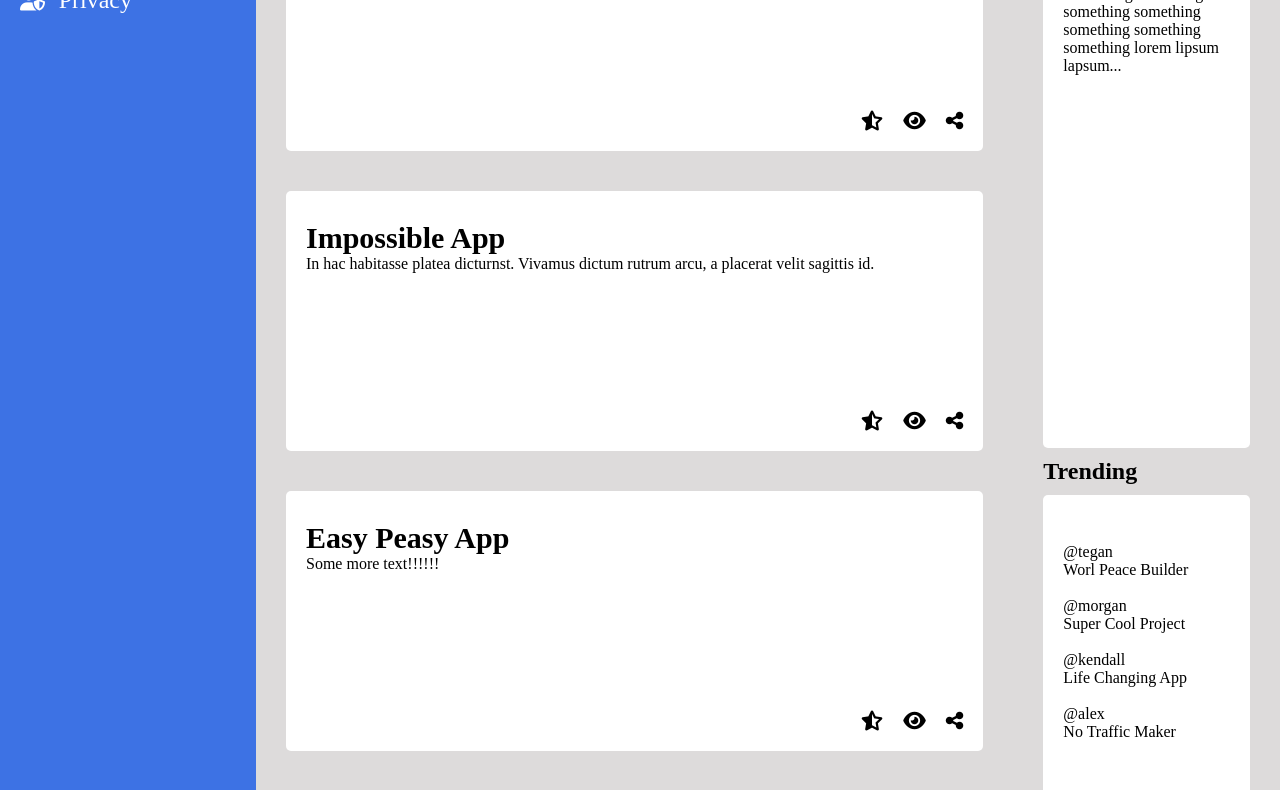
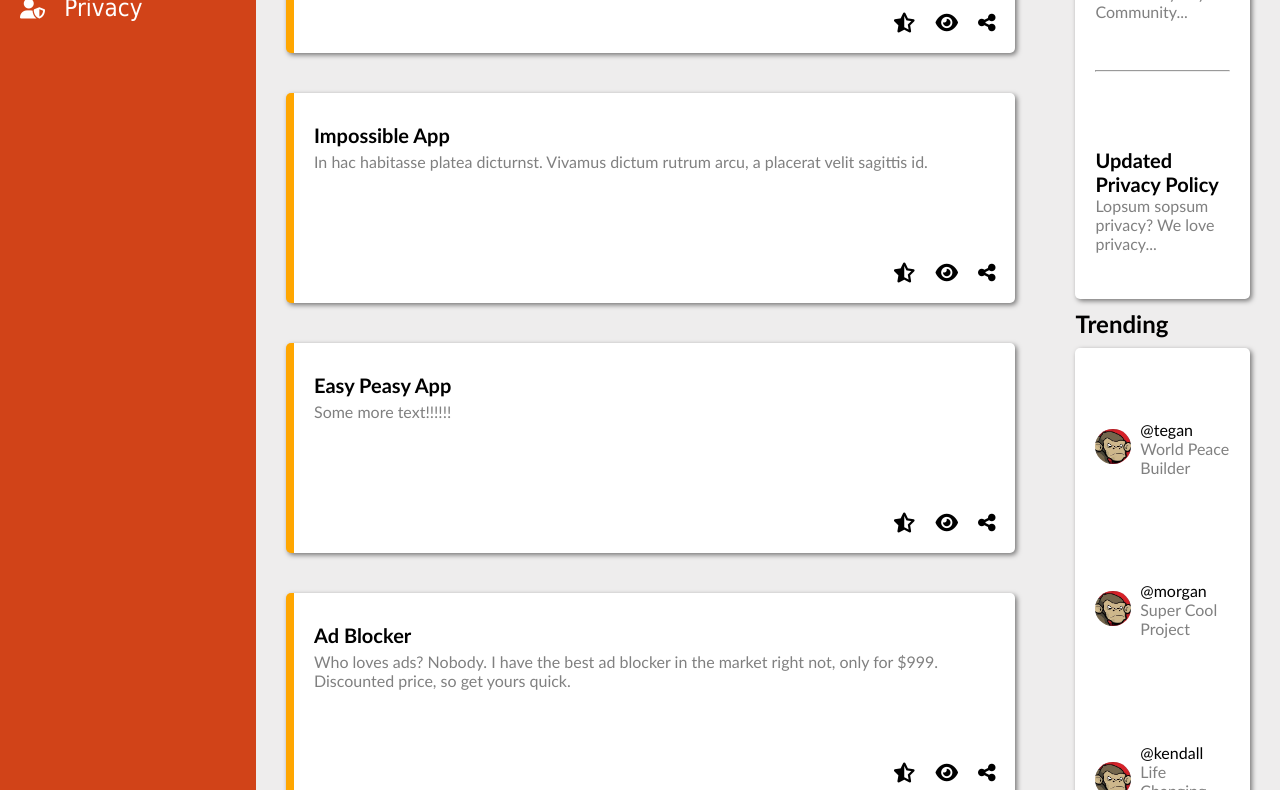
Before and after one commit to tauno01/admin-dashboard, a plain HTML site: page index.html in a window 1280 px wide. Shown: the part 651-1441 px from the top of the page. Drawn offline with Linux system fonts and the light colour scheme.

Commit message:
Made some styling changes.
Made some styling changes so the page would get a more personal touch.

```diff
--- a/index.html
+++ b/index.html
@@ -74,6 +74,8 @@
                     <button>Share</button>
                 </div>
         </div>
+
+        <!-- PROJECTS -->
 
         <div class="grid-container3">
             <div class="flex-container">
@@ -155,42 +157,44 @@
                     <div>
                         <div>
                             <h3>Site Maintenance</h3>
-                            <p>Maintain your sites regularly, or read this fucking article...</p>
+                            <p class="fuck">Lorem lipsu lapsum. Site maintenance? Site maintenance...</p>
                         </div>
+                        <hr>
                         <div>
                             <h3>Community Share Day</h3>
-                            <p>Narn vel lectus tincidunt, rutrum nulls eu, omaraa libero aliquam dictum pottitor...</p>
+                            <p>Lorem lipsum lapsum. Community day? Community...</p>
                         </div>
+                        <hr>
                         <div>
                             <h3>Updated Privacy Policy</h3>
-                            <p>Something something something something something something something lorem lipsum lapsum...</p>
+                            <p>Lopsum sopsum privacy? We love privacy...</p>
                         </div>
                     </div>
                     <h2>Trending</h2>
-                    <div>
+                    <div class="trending-grid">
                         <div>
-                            <img src="" alt="">
+                            <img src="./images/images.jpeg" alt="">
                         </div>
                         <div>
                             <p>@tegan</p>
-                            <p>Worl Peace Builder</p>
+                            <p>World Peace Builder</p>
                         </div>
                         <div>
-                            <img src="" alt="">
+                            <img src="./images/images.jpeg" alt="">
                         </div>
                         <div>
                             <p>@morgan</p>
                             <p>Super Cool Project</p>
                         </div>
                         <div>
-                            <img src="" alt="">
+                            <img src="./images/images.jpeg" alt="">
                         </div>
                         <div>
                             <p>@kendall</p>
                             <p>Life Changing App</p>
                         </div>
                         <div>
-                            <img src="" alt="">
+                            <img src="./images/images.jpeg" alt="">
                         </div>
                         <div>
                             <p>@alex</p>
--- a/styles.css
+++ b/styles.css
@@ -1,12 +1,19 @@
+:root {
+    --box-shadow: 2px 2px 5px 0 rgb(0, 0, 0, 0.5);
+    --dashboard-font-family: Tahoma, sans-serif;
+    --header-font-family: Garamond, Verdana, sans-serif;
+    --projects-font-family: Futura, Trebuchet MS, Arial, sans-serif;
+    --main-color: rgb(209, 67, 24);
+}
+
 * {
     padding: 0;
     margin: 0;
     box-sizing: border-box;
-    /* border: 1px solid; */
 }
 
 h3 {
-    font-size: 30px;
+    font-size: 20px;
 }
 
 .griddy-container {
@@ -18,14 +25,17 @@ h3 {
 
 .grid-container1 {
     grid-area: 1 / 1 / 3 / 2;
+    font-family: var(--dashboard-font-family);
 }
 
 .grid-container2 {
     grid-area: 1 / 2 / 2 / 3;
+    font-family: var(--header-font-family);
 }
 
 .grid-container3 {
     grid-area: 2 / 2 / 3 / 3;
+    font-family: var(--projects-font-family);
 }
 
 /* DASHBOARD */
@@ -35,7 +45,7 @@ h3 {
     flex-direction: column;
     justify-content: flex-start;
     gap: 10vh;
-    background-color: rgb(61, 114, 228);
+    background-color: var(--main-color);
     height: 100%;
 }
 
@@ -70,6 +80,7 @@ h3 {
 .grid-1-griddy2 > div {
     font-size: 24px;
     color: white;
+    font-family: var(--dashboard-font-family);
 }
 
 .grid-1-griddy > i,
@@ -111,6 +122,12 @@ h3 {
     display: flex;
     justify-content: space-evenly;
     align-items: center;
+    font-family: var(--header-font-family);
+}
+
+.top-right > p {
+    font-size: 20px;
+    font-weight: bold;
 }
 
 .top-right > img {
@@ -158,7 +175,7 @@ h3 {
     padding: 10px 30px;
     border-radius: 25px;
     border: none;
-    background-color: rgb(61, 114, 228);
+    background-color: var(--main-color);
     color: white;
     font-size: 15px;
 }
@@ -166,7 +183,7 @@ h3 {
 /* PROJECTS */
 
 .grid-container3 {
-    background-color: rgb(221, 219, 219);
+    background-color: rgb(221, 219, 219, 0.5);
 }
 
 .flex-container {
@@ -187,7 +204,7 @@ h3 {
     flex: 3;
     display: grid;
     grid-template-columns: repeat(auto-fit, minmax(400px, 1fr));
-    grid-auto-rows: 300px;
+    grid-auto-rows: 250px;
 }
 
 .projects > div {
@@ -196,11 +213,23 @@ h3 {
     justify-content: space-between;
     margin: 10px 30px 30px 30px;
     border-radius: 5px;
+    border-left: 8px solid rgb(255, 166, 0);
     background-color: white;
+    box-shadow: var(--box-shadow);
 }
 
 .projects > div > div {
     padding: 30px 20px;
+}
+
+.projects > div > div > h3 {
+    margin-bottom: 5px;
+}
+
+.projects > div > div > p,
+.ann-trend > div > div > p {
+    font-weight: 500;
+    color: gray;
 }
 
 .projects > div > div:nth-child(2) {
@@ -219,9 +248,10 @@ h3 {
 .ann-trend > div:nth-child(2),
 .ann-trend > div:nth-child(4) {
     flex: 1;
-    padding: 30px 20px;
+    padding: 20px 20px;
     border-radius: 5px;
     background-color: white;
+    box-shadow: var(--box-shadow);
 }
 
 .ann-trend > h2 {
@@ -231,3 +261,67 @@ h3 {
 .ann-trend > h2:nth-child(3) {
     margin-top: 10px;
 }
+
+hr {
+    margin: 10px 0 ;
+}
+
+.ann-trend > div:nth-child(2) {
+    display: flex;
+    flex-direction: column;
+    justify-content: space-around;
+}
+
+.ann-trend > div:nth-child(2) > div > p {
+    max-height: 50px;
+}
+
+
+.trending-grid {
+    display: grid;
+    grid-template-columns: 1fr 2fr;
+    align-items: center;
+}
+
+.trending-grid > div > img {
+    width: calc(50% + 1vw);
+    height: 50%;
+    border-radius: 50%;
+}
+
+.trending-grid > div > p:nth-child(1) {
+    font-weight: 500;
+    color: black;
+}
+
+.projects > div:hover {
+    box-shadow: 10px 10px 10px 10px rgb(245, 241, 241);
+    border-left: 8px solid rgb(238, 215, 10);
+}
+
+button:hover {
+    background-color: rgb(245, 123, 9);
+    cursor: pointer;
+}
+
+input:hover {
+    background-color: rgb(141, 143, 145, 0.6);
+}
+
+.grid-container2 > div > img:hover {
+    border: 2px solid var(--main-color);
+}
+
+i:hover,
+.projects > div > div > h3 {
+    cursor: pointer;
+}
+
+.dashboard > div > p:hover {
+    cursor: pointer;
+}
+
+.dashboard > div > div > div:hover {
+    cursor: pointer;
+    text-decoration: underline;
+}
```
